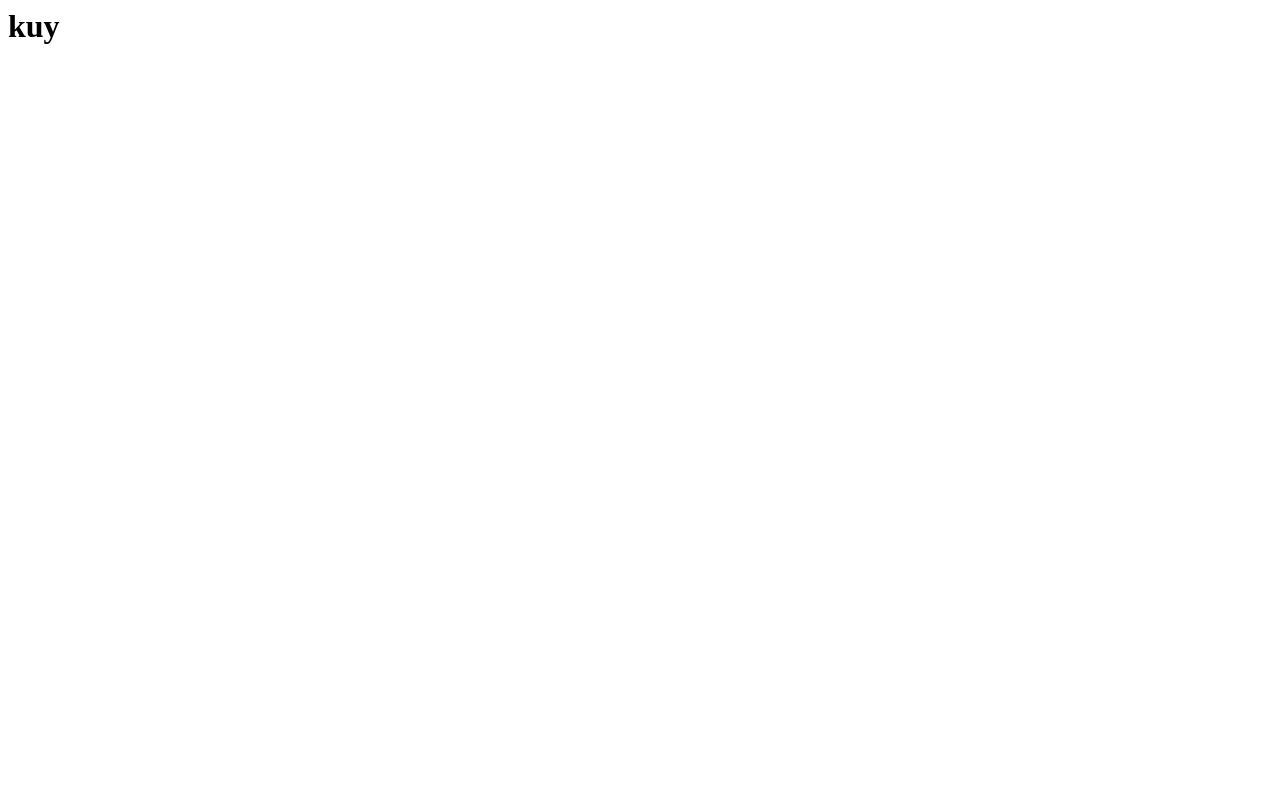
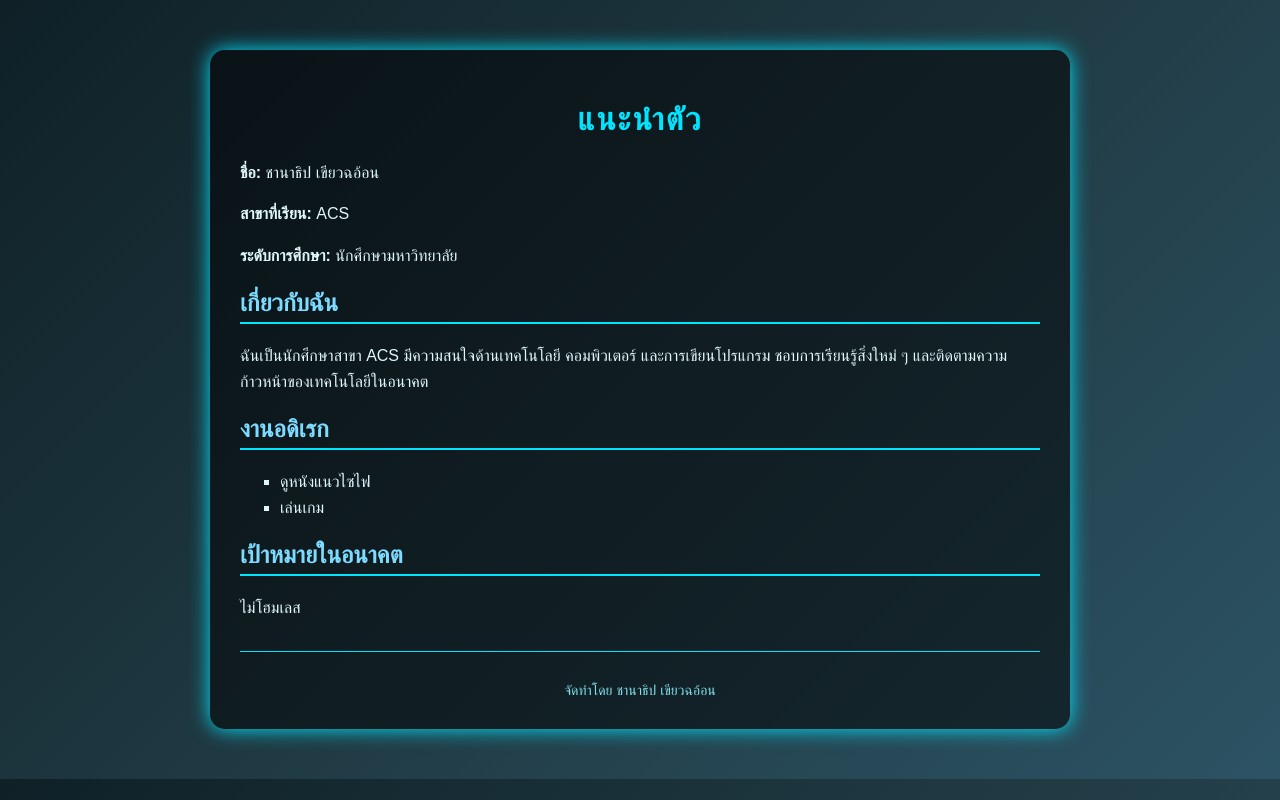
Before and after one commit to pepperpedmak/devopsHW01-mysite, a Django app: page / in a window 1280 px wide. Before the commit the page is almost empty. Run offline with Django 5.2, Linux system fonts and the light colour scheme.

Commit message:
feat : add landing page

```diff
--- a/main/templates/main/landing.html
+++ b/main/templates/main/landing.html
@@ -1 +1,96 @@
-<h1>kuy<h1>
+<!DOCTYPE html>
+<html lang="th">
+<head>
+    <meta charset="UTF-8">
+    <title>แนะนำตัว | เทคโนโลยี</title>
+
+    <style>
+        body {
+            background: linear-gradient(135deg, #0f2027, #203a43, #2c5364);
+            font-family: Arial, Helvetica, sans-serif;
+            color: #e0f7fa;
+            margin: 0;
+            padding: 0;
+        }
+
+        .container {
+            max-width: 800px;
+            margin: 50px auto;
+            background-color: rgba(0, 0, 0, 0.5);
+            padding: 30px;
+            border-radius: 15px;
+            box-shadow: 0 0 20px #00e5ff;
+        }
+
+        h1 {
+            text-align: center;
+            color: #00e5ff;
+            letter-spacing: 2px;
+        }
+
+        h2 {
+            color: #7cdbff;
+            border-bottom: 2px solid #00e5ff;
+            padding-bottom: 5px;
+        }
+
+        p, li {
+            font-size: 16px;
+            line-height: 1.6;
+        }
+
+        ul {
+            list-style-type: square;
+        }
+
+        hr {
+            border: none;
+            height: 1px;
+            background: #00e5ff;
+            margin: 30px 0;
+        }
+
+        .footer {
+            text-align: center;
+            color: #80deea;
+            font-size: 14px;
+        }
+    </style>
+</head>
+
+<body>
+
+    <div class="container">
+        <h1>แนะนำตัว</h1>
+
+        <p><strong>ชื่อ:</strong> ชานาธิป เขียวฉอ้อน</p>
+        <p><strong>สาขาที่เรียน:</strong> ACS</p>
+        <p><strong>ระดับการศึกษา:</strong> นักศึกษามหาวิทยาลัย</p>
+
+        <h2>เกี่ยวกับฉัน</h2>
+        <p>
+            ฉันเป็นนักศึกษาสาขา ACS มีความสนใจด้านเทคโนโลยี คอมพิวเตอร์
+            และการเขียนโปรแกรม ชอบการเรียนรู้สิ่งใหม่ ๆ
+            และติดตามความก้าวหน้าของเทคโนโลยีในอนาคต
+        </p>
+
+        <h2>งานอดิเรก</h2>
+        <ul>
+            <li>ดูหนังแนวไซไฟ</li>
+            <li>เล่นเกม</li>
+        </ul>
+
+        <h2>เป้าหมายในอนาคต</h2>
+        <p>
+           ไม่โฮมเลส
+        </p>
+
+        <hr>
+
+        <div class="footer">
+            จัดทำโดย ชานาธิป เขียวฉอ้อน
+        </div>
+    </div>
+
+</body>
+</html>
```
